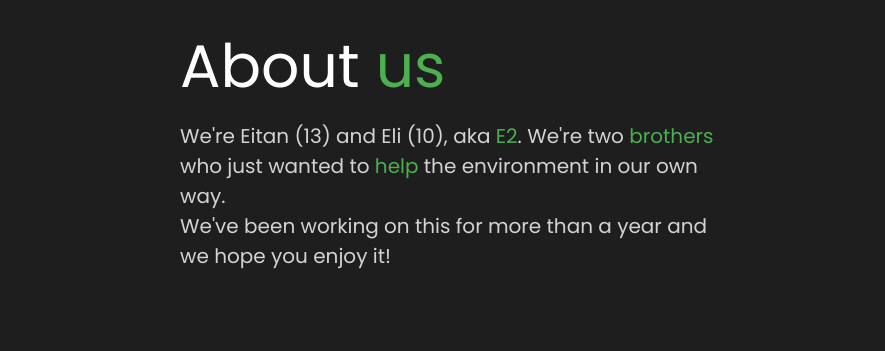
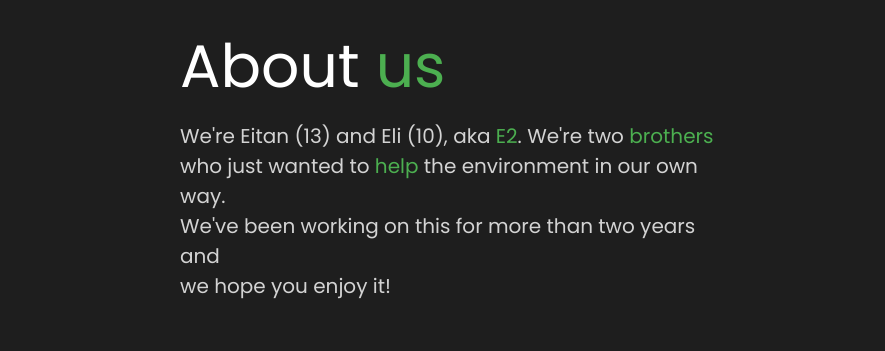
Before and after one commit to e2-game/e2-game.github.io, a plain HTML site: page index.html in a window 1280 px wide. Shown: the part 1449-1800 px from the top of the page, 0-885 px from the left. Drawn offline with nearby package versions, Linux system fonts and the light colour scheme.

Commit message:
Update index.html

```diff
--- a/index.html
+++ b/index.html
@@ -57,7 +57,7 @@
             <div class="service-content">
                 <div class="text-content">
                     <p class="big-text">About <span>us</span></p>
-                    <p class="small-text">We're Eitan (13) and Eli (10), aka <span>E2</span>. We're two <span>brothers</span> <br>who just wanted to <span>help</span> the environment in our own way. <br>We've been working on this for more than a year and <br>we hope you enjoy it!</p>
+                    <p class="small-text">We're Eitan (13) and Eli (10), aka <span>E2</span>. We're two <span>brothers</span> <br>who just wanted to <span>help</span> the environment in our own way. <br>We've been working on this for more than two years and <br>we hope you enjoy it!</p>
                 </div>
             </div>
         </div>
```
